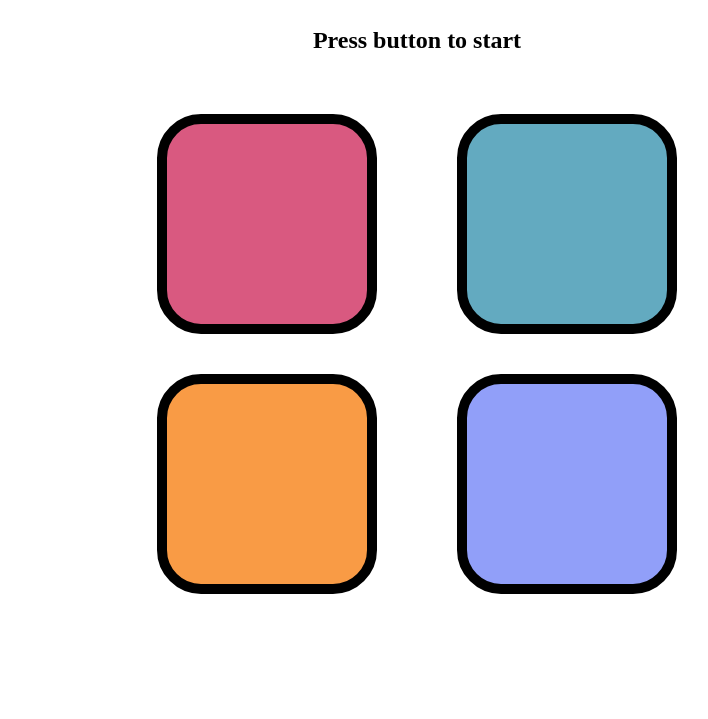
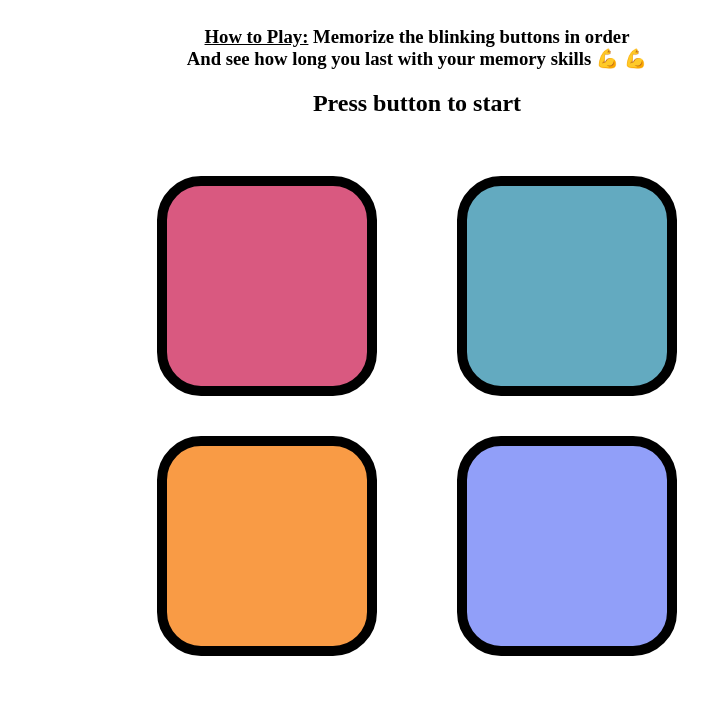
Before and after one commit to Jitzkg/simon-says-game, a plain HTML site: page index.html in a window 1280 px wide. Shown: the part 81-800 px from the top of the page, without its empty margins (223-931 px from the left). Drawn offline with Linux system fonts and the light colour scheme.

Commit message:
added how to play

```diff
--- a/index.html
+++ b/index.html
@@ -13,7 +13,7 @@
         <h1 id="game">Simon Says Game</h1>
         <h1 id="high">Highscore: 0</h1>
     </div>
-
+    <h3> <b><u>How to Play:</u></b> Memorize the blinking buttons in order <br> And see how long you last with your memory skills &#128170 &#128170</h2>
 
     <h2>Press button to start</h2>
 
```
